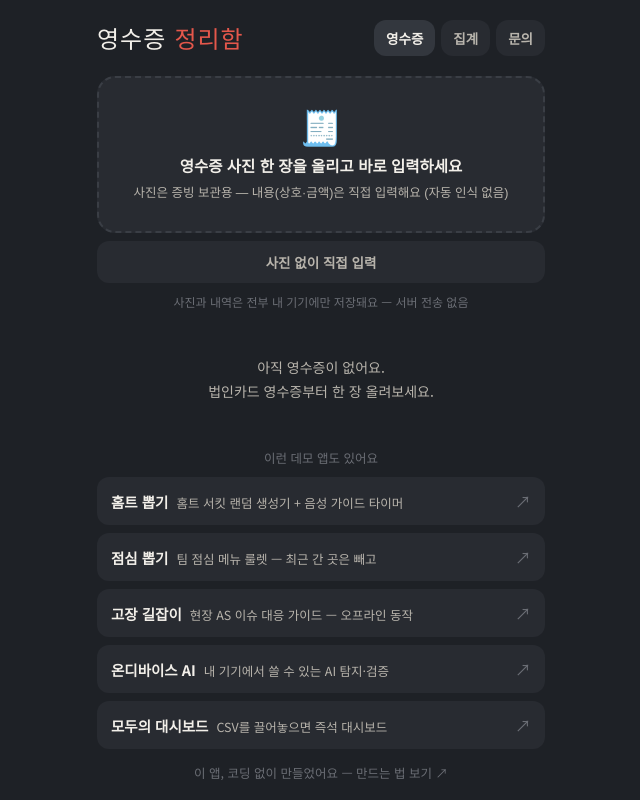
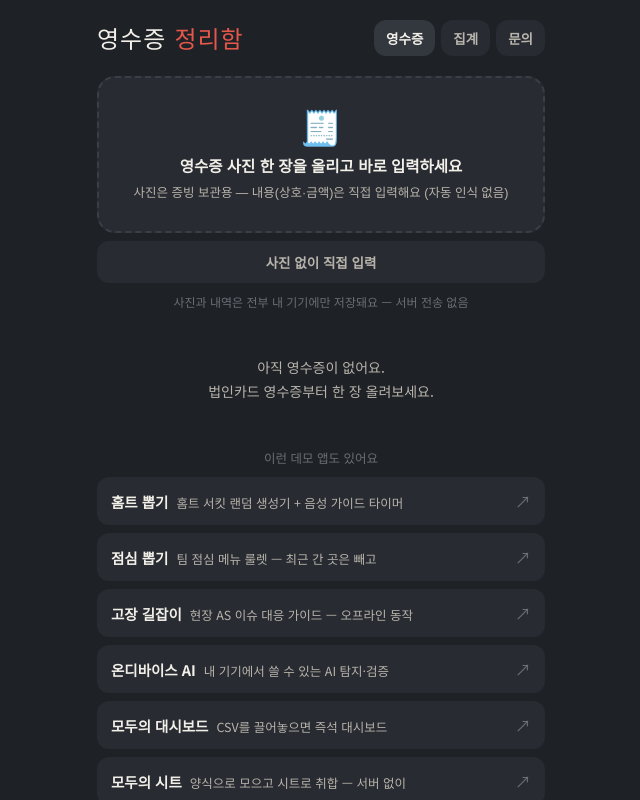
Before and after one commit to itda-demo-apps/demo-receipt-box, a React (Vite) app: page / in a window 1280 px wide. Shown: the top 800 px of the page, without its empty margins (319-959 px from the left). Built offline with nearby package versions, Linux system fonts and the light colour scheme.

Commit message:
chore(series): 모두의 시트(demo-form-box) 추가 — 형제 갱신 규약

```diff
--- a/src/data/series.js
+++ b/src/data/series.js
@@ -38,6 +38,12 @@ export const SERIES = [
     desc: "CSV를 끌어놓으면 즉석 대시보드",
     url: "https://itda-demo-dashboard-drop.vercel.app",
   },
+  {
+    id: "form-box",
+    name: "모두의 시트",
+    desc: "양식으로 모으고 시트로 취합 — 서버 없이",
+    url: "https://itda-demo-form-box.vercel.app",
+  },
 ];
 
 export const REPO_URL = "https://github.com/itda-demo-apps/demo-receipt-box";
```
